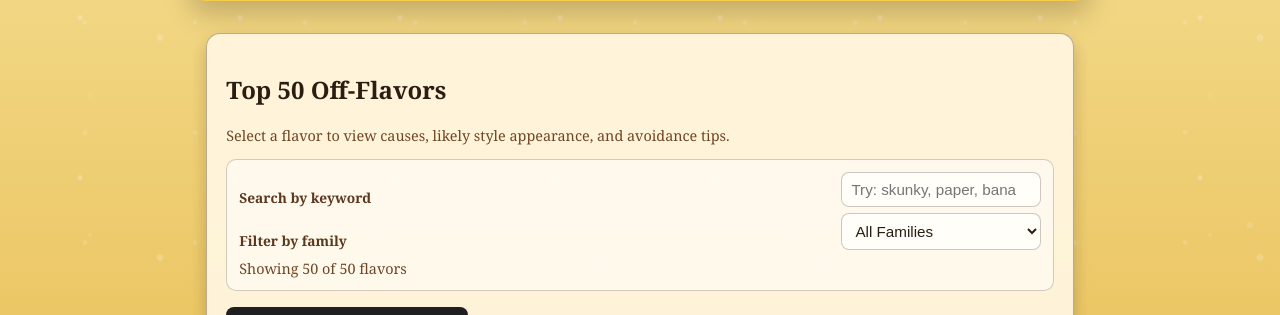
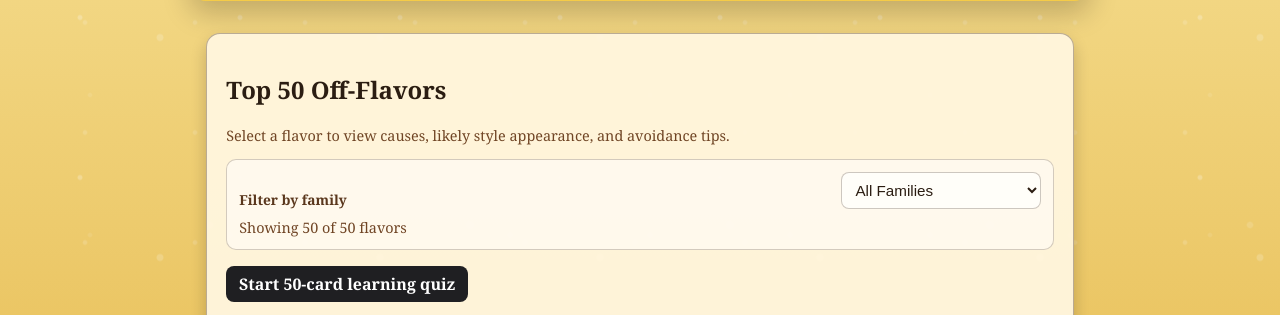
Before and after one commit to greenladdev/BeerLabRepo, a Flask app: page / in a window 1280 px wide. Shown: the part 333-648 px from the top of the page. Run offline with Flask 3, Linux system fonts and the light colour scheme.

Commit message:
Remove keyword search from flavor library

```diff
--- a/app/templates/index.html
+++ b/app/templates/index.html
@@ -5,9 +5,6 @@
   <p class="small">Select a flavor to view causes, likely style appearance, and avoidance tips.</p>
 
   <div class="library-tools">
-    <label class="tool-label" for="flavor-search">Search by keyword</label>
-    <input id="flavor-search" class="tool-input" type="search" placeholder="Try: skunky, paper, banana, sulfur..." />
-
     <label class="tool-label" for="family-filter">Filter by family</label>
     <select id="family-filter" class="tool-select">
       <option value="all">All Families</option>
@@ -23,7 +20,7 @@
 
   <ul id="flavor-list" class="flavor-list">
     {% for flavor in flavors %}
-      <li class="flavor-item" data-family="{{ flavor.family }}" data-search="{{ flavor.search_text }}">
+      <li class="flavor-item" data-family="{{ flavor.family }}">
         <a href="{{ url_for('flavor_detail', slug=flavor.slug) }}">
           <span class="name">{{ flavor.name }}</span>
           <span class="nick">{{ flavor.nickname }} · {{ flavor.family|title }}</span>
@@ -44,7 +41,6 @@
 
 <script>
   (() => {
-    const searchInput = document.getElementById("flavor-search");
     const familyFilter = document.getElementById("family-filter");
     const resultCount = document.getElementById("results-count");
     const items = Array.from(document.querySelectorAll(".flavor-item"));
@@ -54,14 +50,11 @@
     };
 
     const applyFilters = () => {
-      const query = searchInput.value.trim().toLowerCase();
       const family = familyFilter.value;
       let visible = 0;
 
       items.forEach((item) => {
-        const matchesFamily = family === "all" || item.dataset.family === family;
-        const matchesQuery = query.length === 0 || item.dataset.search.includes(query);
-        const show = matchesFamily && matchesQuery;
+        const show = family === "all" || item.dataset.family === family;
         item.classList.toggle("is-hidden", !show);
         if (show) visible += 1;
       });
@@ -69,7 +62,6 @@
       updateCount(visible);
     };
 
-    searchInput.addEventListener("input", applyFilters);
     familyFilter.addEventListener("change", applyFilters);
     updateCount(items.length);
   })();
```
